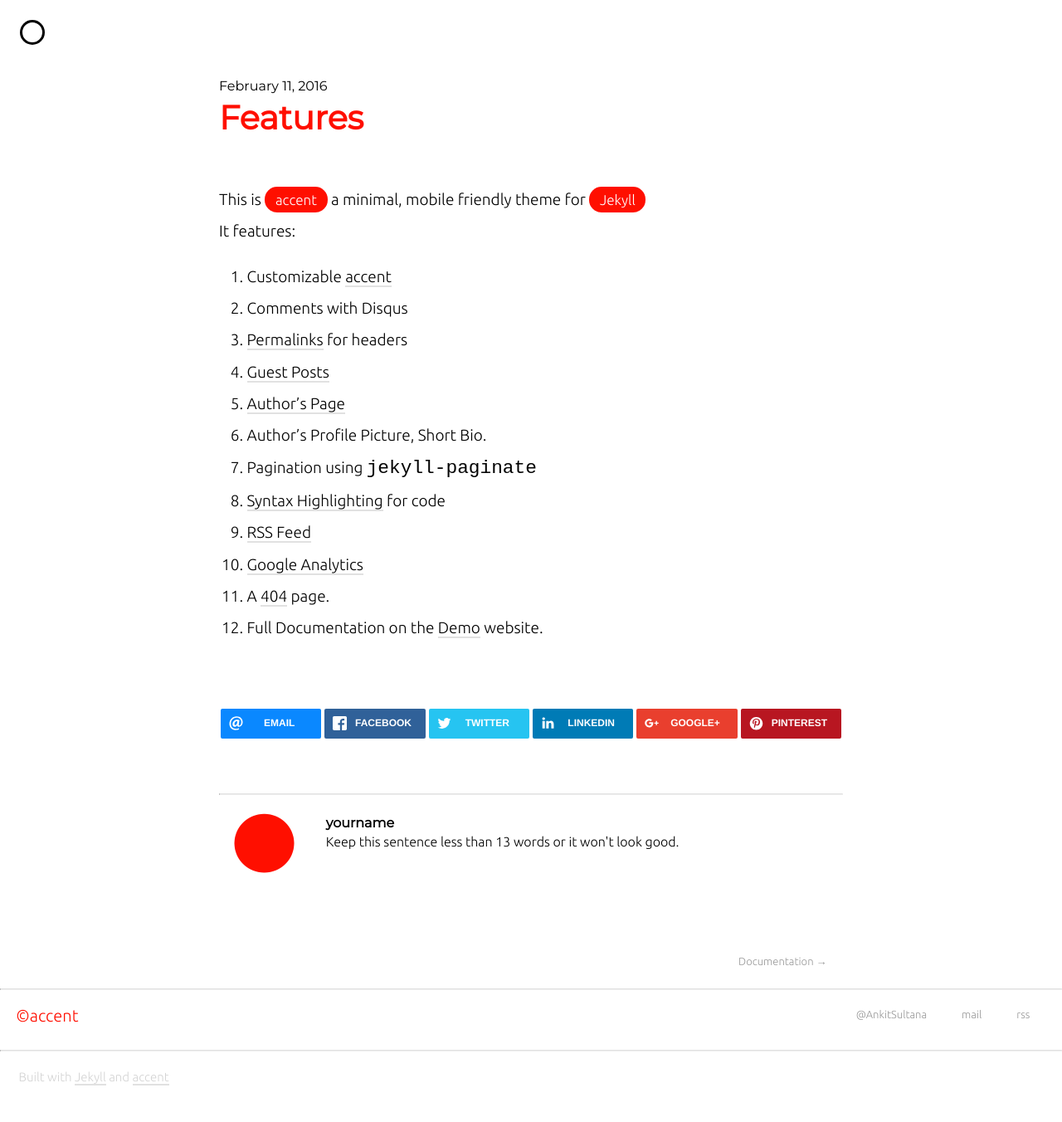
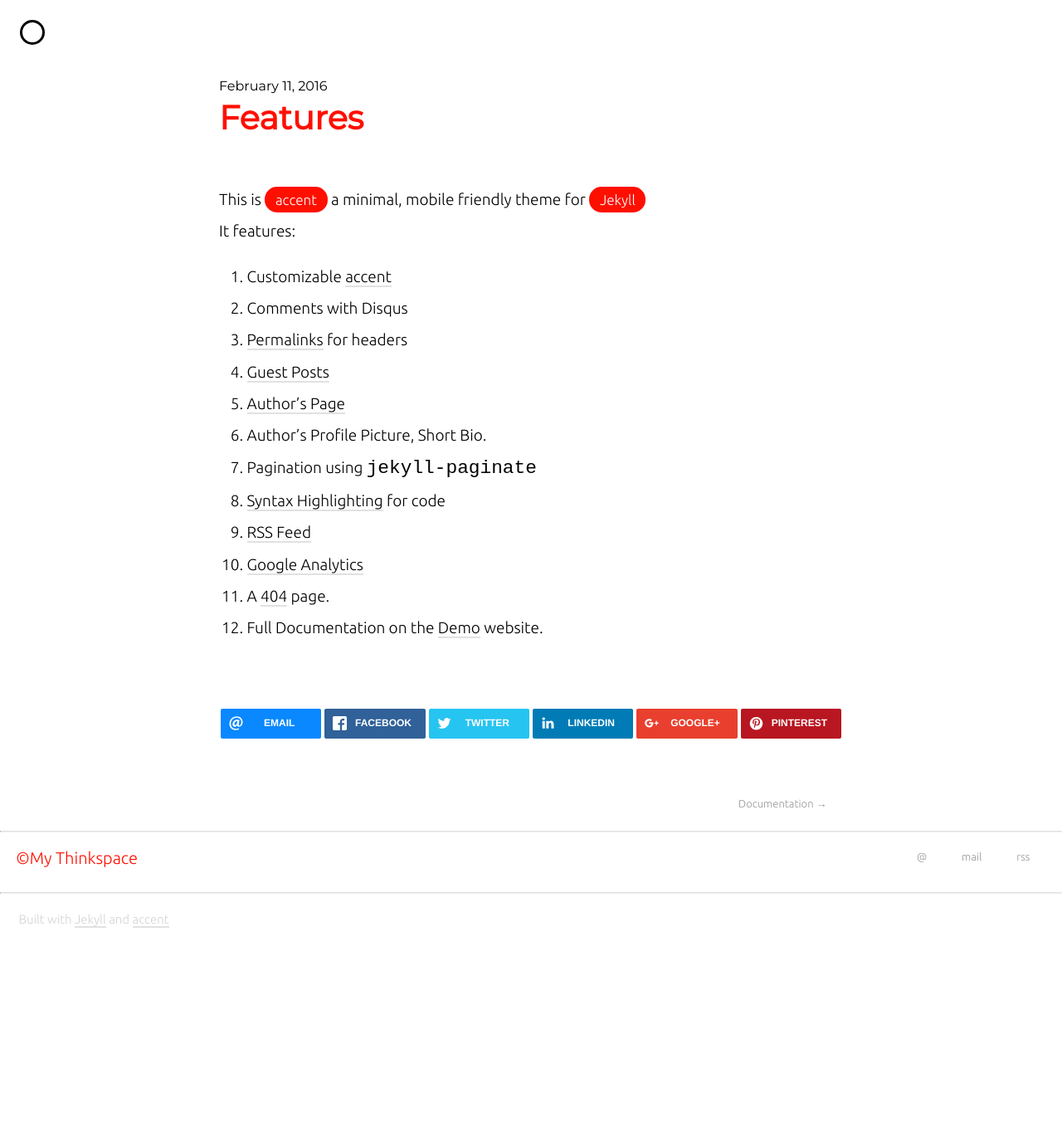
Before and after one commit to dhillonv10/dhillonv10.github.io, a Jekyll site: the page built from _posts/2016-02-11-features.markdown, in a window 1280 px wide. Shown: the whole page at 83% size. Built offline with Jekyll 4.4.1, drawn with Linux system fonts in a browser that asks for light colours; nearby versions of some CDN libraries; our own code applies the rules of GitHub Pages for plain Markdown files; comment, search, counter and statistics services are not loaded; after the commit the page ends 1162 px from its top, so only the background shows below that; part of the change alters nothing that is shown.

Commit message:
Initial commit

```diff
--- a/_config.yml
+++ b/_config.yml
@@ -1,94 +1,61 @@
-# User Settings | Edit there as per required
+title:            "My Thinkspace"
+tagline:          Strong opinions, weakly held
+description:      Strong opinions, weakly held
+baseurl: ""
+url: "https://opsbug.com"
 
-title: accent
-url: "https://opsbug.com"
-baseurl: ""
+# Owner/author information
+owner:
+  name:           Vikram Dhillon
+  bio:            "Soon to be on first name basis with the world"
+  email:          dhillonv10@gmail.com
+  twitter:        opsbug
+  disqus:         opsbug
 
-# This will show up at the top of index page
-site_heading: >
-    foo <span class="faded">'s blog</span>
+tools:
+  standards:      "HTML, SCSS, Jekyll"
+  software:       "git"
 
-email: your@email.com
-author: yourname
-# This description will show up in google search results
-# (for index page) etc.
-description: >
-    accent is, as Trump would put it, the best
+## How to make an external link in the top nav-bar
+#  - title: Cole Who?
+#    url: http://coletownsend.com
+#    external: true
+#
 
-# This will what will show against &copy; in the footer
-copyright: accent
-# Toggle your short bio, which will displayed on your index page
-# Just toggle it and run jekyll again to see
-intro: false         # Tip: Remove the span from site_heading if intro is set to true
-# This will be displayed in your intro
-short_bio: >
-    Welcome! This is <span>accent</span>, a mobile friendly theme for Jekyll. The main feature of this
-    theme is that you can change the accent color. Refer the
-    <a class="underline different-highlight" href="http://ankitsultana.com/accent/documentation.html">
-        Documentation
-    </a>
-    to know how.
+# http://en.wikipedia.org/wiki/List_of_tz_database_time_zones
+timezone:    America/New_York
+future:      true
+highlighter: rouge
+markdown:    kramdown
 
-permalink: /:title.html
+kramdown:
+  auto_ids: true
+  footnote_nr: 1
+  entity_output: as_char
+  toc_levels: 1..6
+  use_coderay: false
 
-# Comments are powered by disqus
-comments: true
-
-# keep about_stub roughly 12 words long for best results
-# This will show up at the bottom of each post
-# Note that about_footer should be true if you want
-# to see author information at the bottom of each post
-about_stub: >
-    Keep this sentence less than 13 words or it won't look good.
-
-about_footer: true
-
-twitter_username: AnkitSultana
-github_username: yourgithub
-facebook_id: yourusername
-
-favicon: true
-favicon_location: "images/favicon.ico"
-
-profile_picture: images/temp.png
-paginate: 5
-paginate_path: "/page/:num"
-tracking_id: UA-69243698-7 # GA Tracking ID
-
-# Social Stuff | open graph and twitter cards
-og_image: "images/accent.png" # This will show in facebook thumbnails
-twitter_image: "http://ankitsultana.com/images/accent.png?1234" # This will show in twitter cards
-
-####################################
-####################################
-####################################
-### Build Settings | Don't Touch ###
-####################################
-####################################
-####################################
-
-markdown: kramdown
-
-plugins:
-    - jekyll-paginate
+  coderay:
+    coderay_line_numbers:
+    coderay_line_numbers_start: 1
+    coderay_tab_width: 4
+    coderay_bold_every: 10
+    coderay_css: class
 
 sass:
-    style: compressed
-    sass_dir: _sass
+    style: :compressed
 
-# Scopes
-defaults:
-    -
-        scope:
-            path:   ""
-            type:   "pages"
-        values:
-            layout: "page"
-    -
-        scope:
-            path:   ""
-            type:   "posts"
-        values:
-            layout: "post"
+# Gems
+gems:
+  - jekyll-mentions
+  - jekyll-sitemap
+  - jekyll-feed
 
-exclude: [vendor] # For travis ci
+jekyll-mentions:
+  base_url: https://twitter.com
+
+# https://github.com/mojombo/jekyll/wiki/Permalinks
+permalink:   /:categories/:title
+
+include: [".htaccess"]
+exclude: ["lib", "config.rb", "Capfile", "config", "log", "Rakefile", "Rakefile.rb", "tmp"]
```
